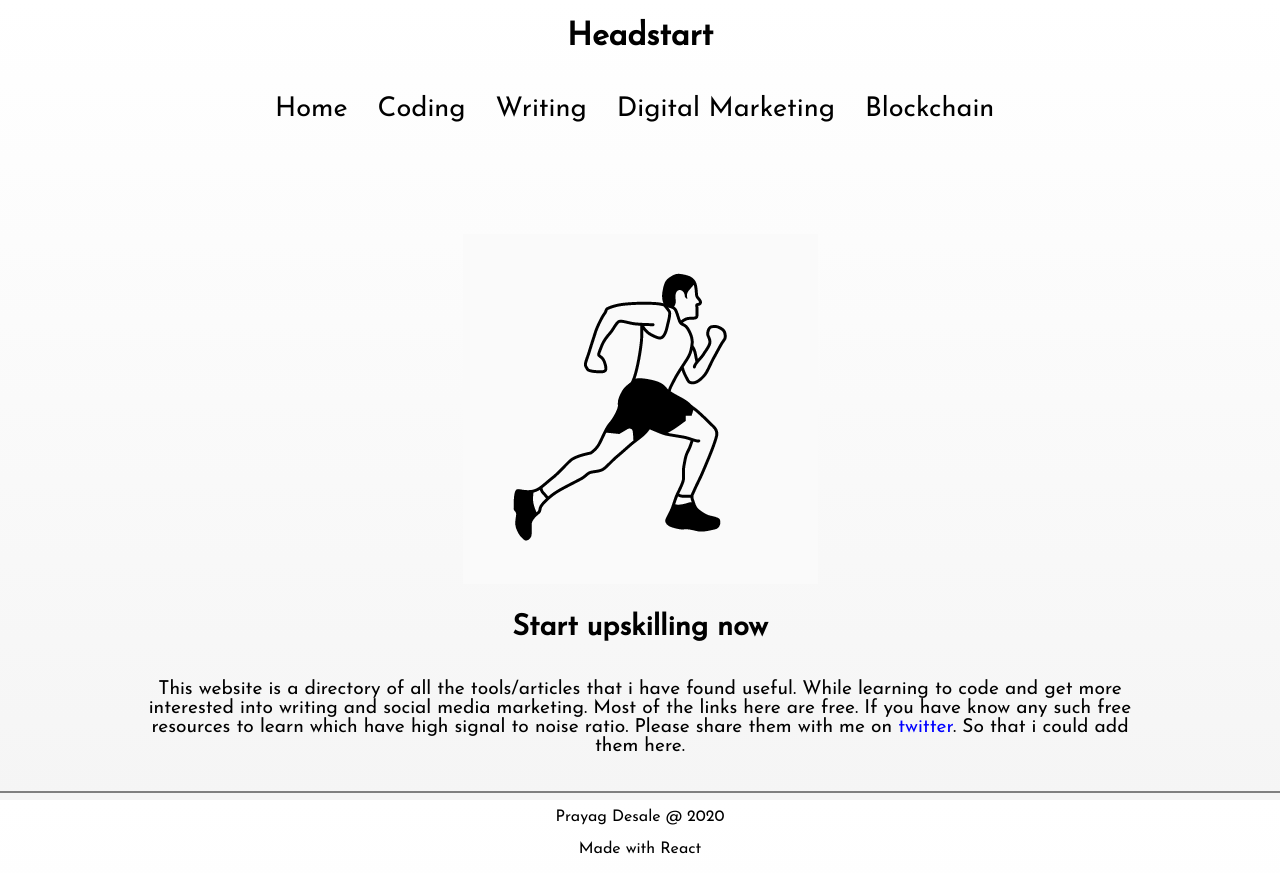
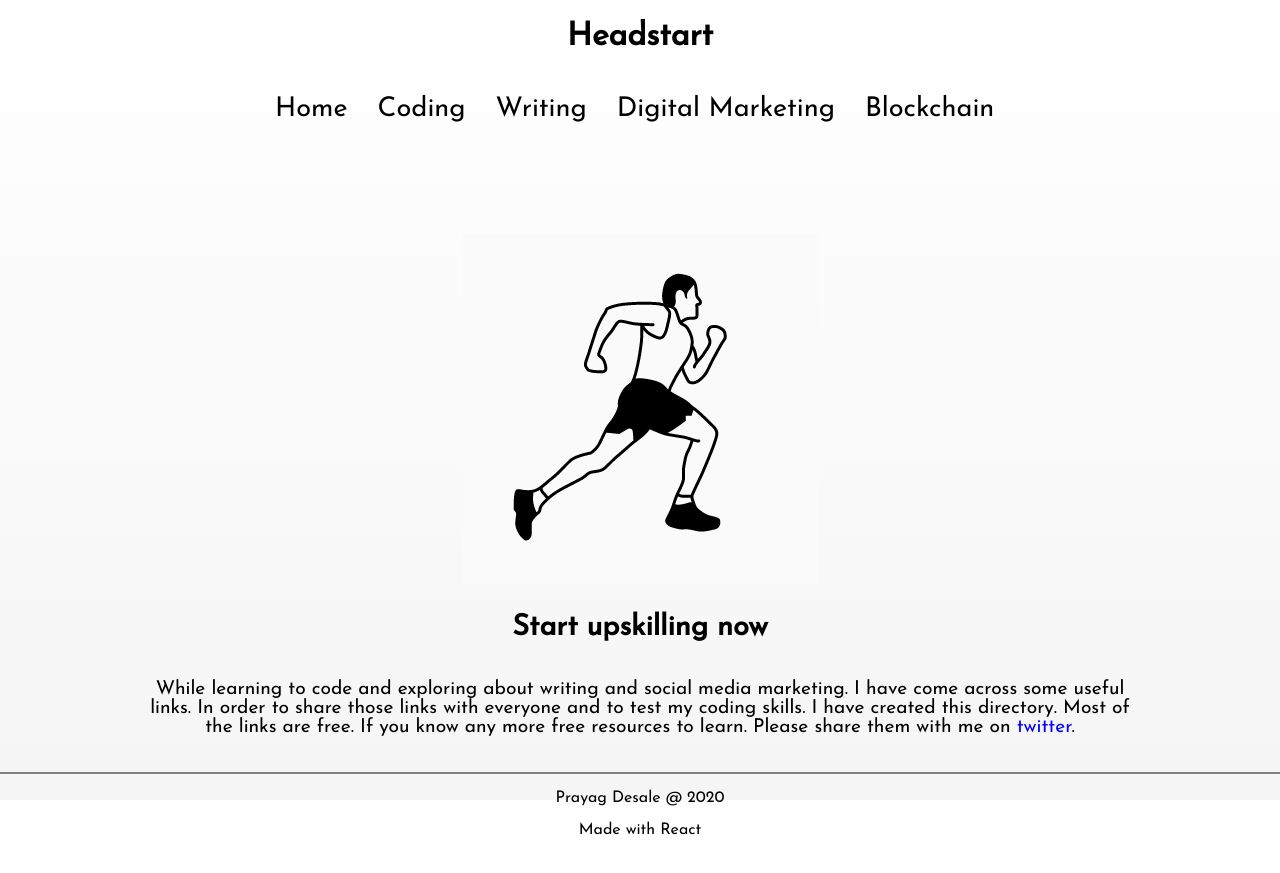
Before and after one commit to prayagd/headstart, a React (Create React App) app: page / in a window 1280 px wide. Built offline with nearby package versions, Linux system fonts and the light colour scheme.

Commit message:
fixed the description

```diff
--- a/src/Components/Home.js
+++ b/src/Components/Home.js
@@ -7,9 +7,9 @@ const Home = () => {
         <div className = "home">
             <img src = {Headstart} alt = "getting headstart"/>
             <h2>Start upskilling now</h2>
-            <p>This website is a directory of all the tools/articles that i have found useful. While learning  to code and get more interested into writing and social media marketing. Most of the links here are free. If you have know any such free resources to learn which have high signal to noise ratio. Please share them with me on <a href = "https://twitter.com/meprayag" id = "twitter" target = "_blank" rel="noopener noreferrer">twitter</a>. So that i could add them here.</p>
+            <p>While learning to code and exploring about writing and social media marketing. I have come across some useful links. In order to share those links with everyone and to test my coding skills. I have created this directory. Most of the links are free. If you know any more free resources to learn. Please share them with me on <a href = "https://twitter.com/meprayag" id = "twitter" target = "_blank" rel="noopener noreferrer">twitter</a>.</p>
         </div>
     )
 }
 
-export default  Home
+export default Home
```
